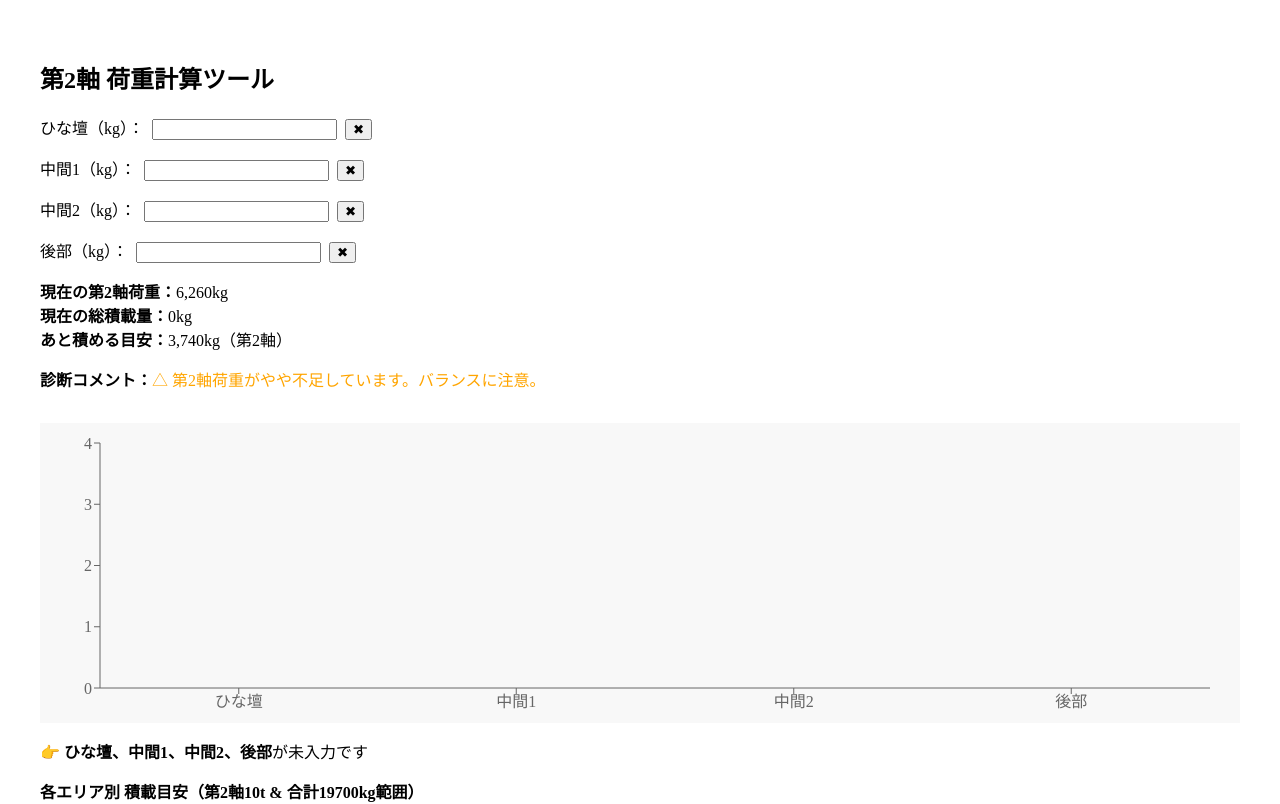
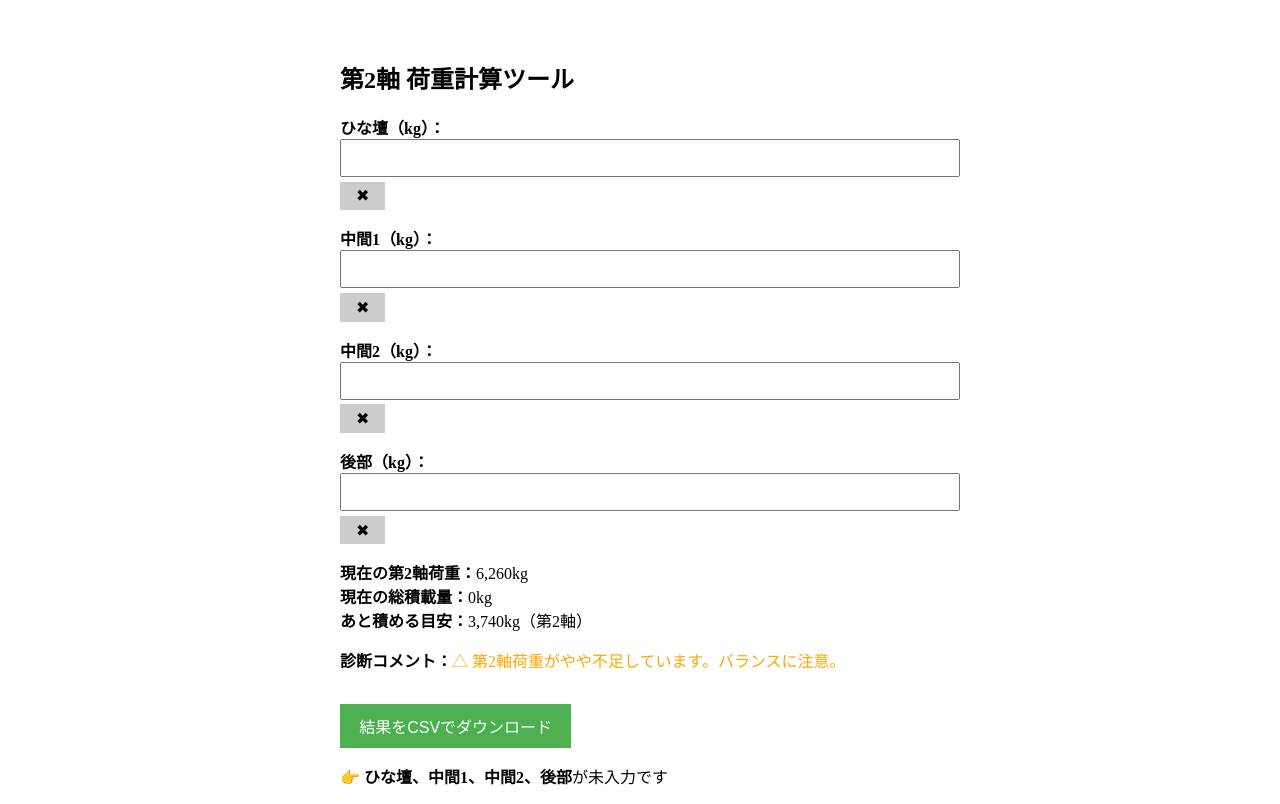
Before and after one commit to Toyotayusou1111/-, a React (Create React App) app: page / in a window 1280 px wide. Shown: the top 804 px of the page. Built offline with nearby package versions, Linux system fonts and the light colour scheme.

Commit message:
Update App.js

```diff
--- a/src/App.js
+++ b/src/App.js
@@ -1,12 +1,4 @@
 import React, { useState } from "react";
-import {
-  BarChart,
-  Bar,
-  XAxis,
-  YAxis,
-  Tooltip,
-  ResponsiveContainer,
-} from "recharts";
 
 export default function App() {
   const [weights, setWeights] = useState({
@@ -97,11 +89,6 @@ export default function App() {
     }
   };
 
-  const data = areas.map((area) => ({
-    name: area,
-    重量: parsedWeights[area],
-  }));
-
   const diagnosis =
     usedLoad > MAX_AXLE_LOAD
       ? "⚠ 第2軸が過積載です。荷重を調整してください。"
@@ -109,32 +96,58 @@ export default function App() {
       ? "◎ 第2軸荷重は適正範囲内です。"
       : "△ 第2軸荷重がやや不足しています。バランスに注意。";
 
+  const downloadCSV = () => {
+    const headers = ["エリア", "入力重量(kg)"];
+    const rows = Object.entries(parsedWeights).map(([k, v]) => [k, v]);
+    rows.push(["第2軸荷重", Math.round(usedLoad)]);
+    rows.push(["総積載量", Math.round(usedTotal)]);
+
+    const csv = [headers, ...rows].map((r) => r.join(",")).join("\n");
+    const blob = new Blob([csv], { type: "text/csv;charset=utf-8;" });
+    const link = document.createElement("a");
+    link.href = URL.createObjectURL(blob);
+    link.setAttribute("download", "荷重計算結果.csv");
+    document.body.appendChild(link);
+    link.click();
+    document.body.removeChild(link);
+  };
+
   return (
-    <div style={{ padding: "2rem" }}>
+    <div style={{ padding: "2rem", maxWidth: "600px", margin: "auto" }}>
       <h2>第2軸 荷重計算ツール</h2>
       {areas.map((key) => (
         <div key={key} style={{ marginBottom: "1rem" }}>
-          <label>
+          <label style={{ display: "block", fontWeight: "bold" }}>
             {key}（kg）：
+          </label>
           <input
             id={key}
             type="number"
             value={weights[key]}
-              onChange={(e) =>
-                setWeights({ ...weights, [key]: e.target.value })
-              }
+            onChange={(e) => setWeights({ ...weights, [key]: e.target.value })}
             onKeyDown={(e) => handleKeyDown(e, key)}
-              style={{ marginLeft: "0.5rem" }}
+            style={{
+              width: "100%",
+              padding: "0.5rem",
+              fontSize: "1rem",
+              marginBottom: "0.3rem",
+            }}
           />
           <button
             onClick={() => setWeights({ ...weights, [key]: "" })}
-              style={{ marginLeft: "0.5rem" }}
+            style={{
+              padding: "0.3rem 1rem",
+              fontSize: "1rem",
+              backgroundColor: "#ccc",
+              border: "none",
+              cursor: "pointer",
+            }}
           >
             ✖
           </button>
-          </label>
         </div>
       ))}
+
       <div>
         <strong>現在の第2軸荷重：</strong>
         {Math.round(usedLoad).toLocaleString()}kg
@@ -162,26 +175,22 @@ export default function App() {
           {diagnosis}
         </span>
       </div>
-      <div
+
+      <button
+        onClick={downloadCSV}
         style={{
-          width: "100%",
-          height: 300,
           marginTop: "2rem",
-          backgroundColor: "#f8f8f8",
+          padding: "0.6rem 1.2rem",
+          fontSize: "1rem",
+          backgroundColor: "#4CAF50",
+          color: "white",
+          border: "none",
+          cursor: "pointer",
         }}
       >
-        <ResponsiveContainer>
-          <BarChart
-            data={data}
-            margin={{ top: 20, right: 30, left: 0, bottom: 5 }}
-          >
-            <XAxis dataKey="name" />
-            <YAxis />
-            <Tooltip />
-            <Bar dataKey="重量" fill="#8884d8" />
-          </BarChart>
-        </ResponsiveContainer>
-      </div>
+        結果をCSVでダウンロード
+      </button>
+
       {emptyAreas.length > 0 && (
         <div style={{ marginTop: "1rem" }}>
           👉 <strong>{emptyAreas.join("、")}</strong>が未入力です
```
Lines whose indentation alone changed are shown as unchanged.
